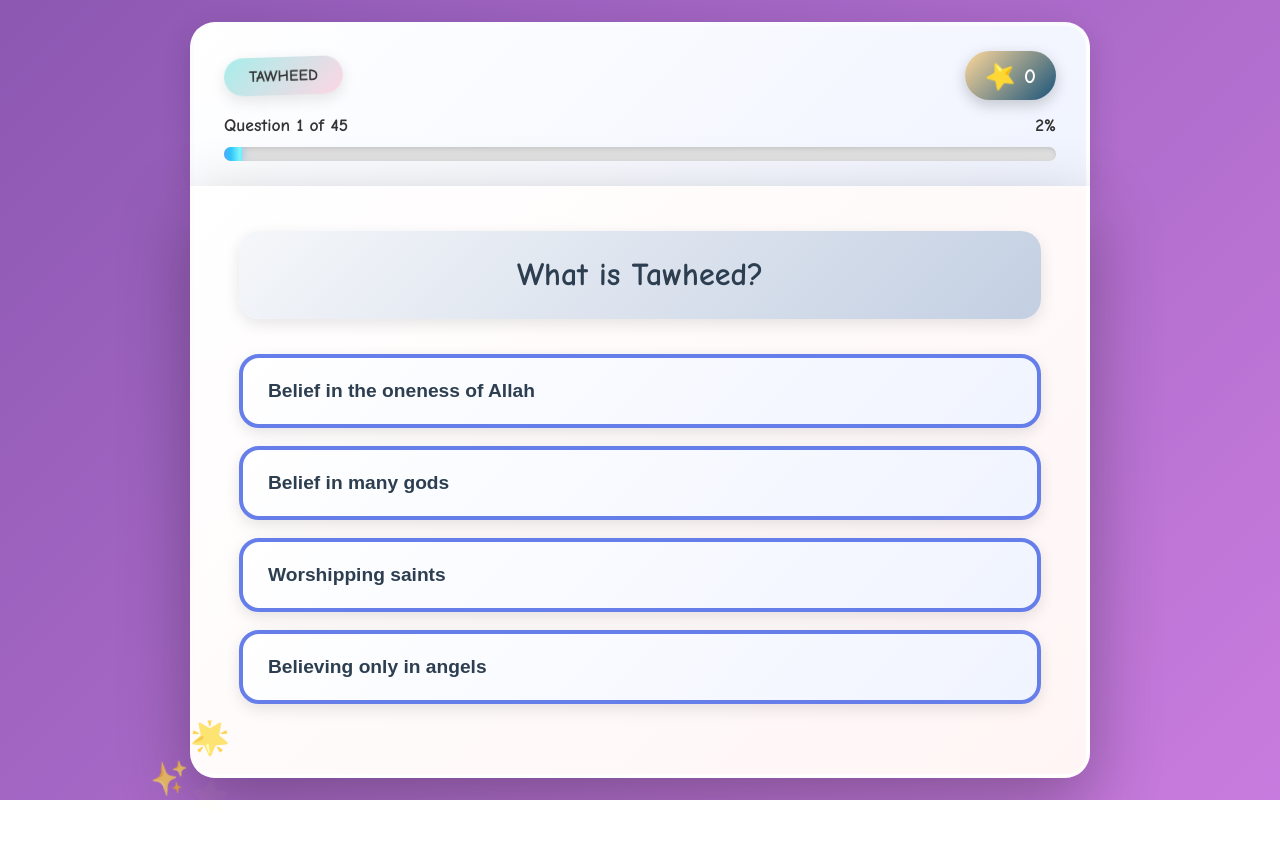
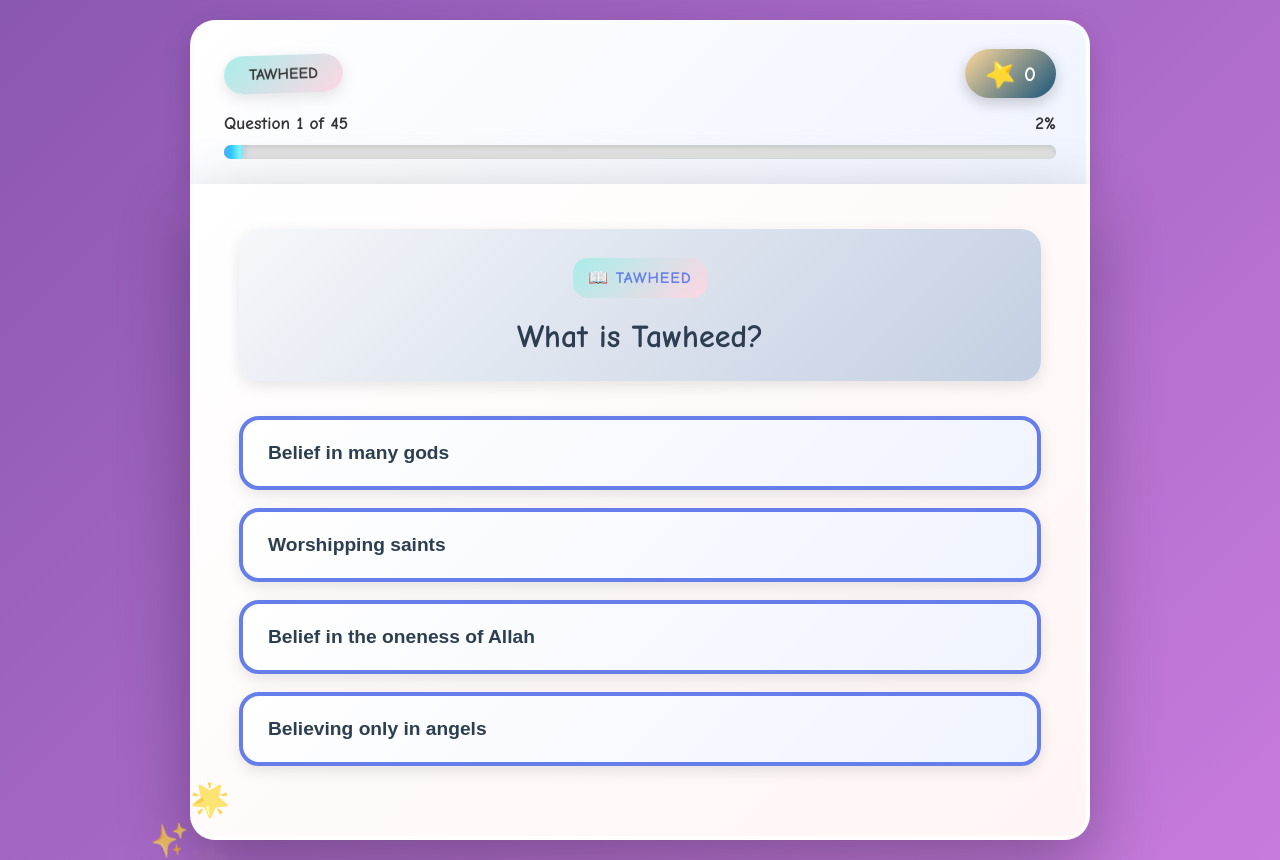
Before and after one commit to maroozi/islamic-studies-quiz, a plain HTML site: page index.html in a window 1280 px wide. Both pictures are taken after a click on the button "🚀 Start Quiz". Before the commit the page ends 800 px from the top, so only its background shows below. Drawn offline with Linux system fonts and the light colour scheme.

Commit message:
shuffle answers

```diff
--- a/script.js
+++ b/script.js
@@ -564,6 +564,16 @@ startBtn.addEventListener('click', startQuiz);
 nextBtn.addEventListener('click', nextQuestion);
 restartBtn.addEventListener('click', restartQuiz);
 
+// Shuffle array function (Fisher-Yates algorithm)
+function shuffleArray(array) {
+    const shuffled = [...array]; // Create a copy
+    for (let i = shuffled.length - 1; i > 0; i--) {
+        const j = Math.floor(Math.random() * (i + 1));
+        [shuffled[i], shuffled[j]] = [shuffled[j], shuffled[i]];
+    }
+    return shuffled;
+}
+
 // Start Quiz
 function startQuiz() {
     currentQuestionIndex = 0;
@@ -588,8 +598,8 @@ function showQuestion() {
     progressFill.style.width = progress + '%';
     progressPercent.textContent = Math.round(progress) + '%';
 
-    // Display question with animation
-    questionText.textContent = question.question;
+    // Display question with topic context
+    questionText.innerHTML = `<span class="question-topic">📖 ${question.topic}</span><br>${question.question}`;
     questionText.style.animation = 'none';
     setTimeout(() => {
         questionText.style.animation = 'questionPop 0.5s ease-out';
@@ -607,8 +617,11 @@ function showQuestion() {
         nextBtnText.textContent = 'Next Question';
     }
 
+    // Shuffle answers so correct answer isn't always first
+    const shuffledAnswers = shuffleArray(question.answers);
+
     // Create answer buttons with staggered animation
-    question.answers.forEach((answer, index) => {
+    shuffledAnswers.forEach((answer, index) => {
         const button = document.createElement('button');
         button.classList.add('answer-btn');
         button.textContent = answer.text;
--- a/style.css
+++ b/style.css
@@ -299,6 +299,20 @@ body {
     border-radius: 20px;
     box-shadow: 0 5px 15px rgba(0, 0, 0, 0.1);
     animation: questionPop 0.5s ease-out;
+}
+
+.question-topic {
+    display: block;
+    font-size: 0.5em;
+    color: #667eea;
+    font-weight: 700;
+    margin-bottom: 15px;
+    text-transform: uppercase;
+    letter-spacing: 1px;
+    background: linear-gradient(135deg, #a8edea 0%, #fed6e3 100%);
+    padding: 8px 15px;
+    border-radius: 15px;
+    display: inline-block;
 }
 
 @keyframes questionPop {
```
